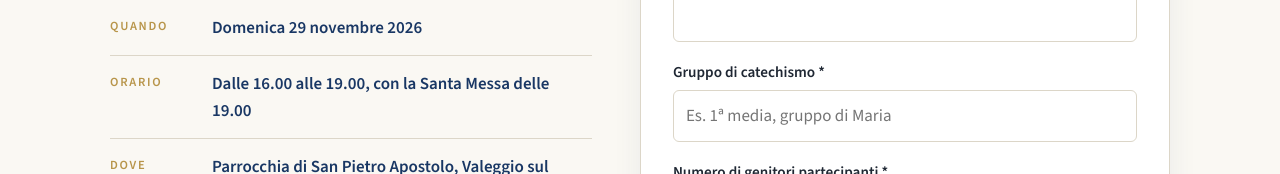
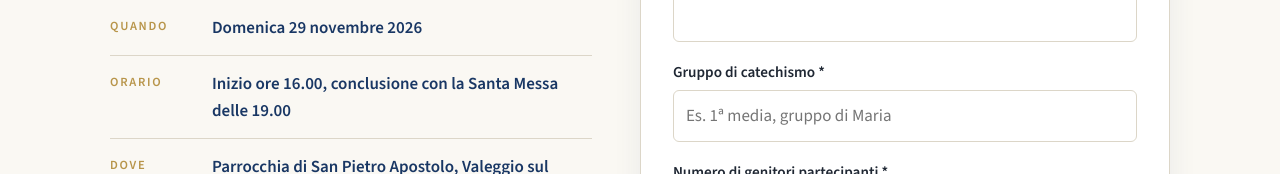
Before and after one commit to silviabovo85/ritiro-avvento, a Next.js app: page / in a window 1280 px wide. Shown: the part 683-857 px from the top of the page. Built offline with nearby package versions, Linux system fonts and the light colour scheme.

Commit message:
Orario: testo come prima, inizio 16.00
Co-Authored-By: Claude Opus 5.5 (1M context) <noreply@anthropic.com>
Claude-Session: https://claude.ai/code/session_015CXzLptw1gEeKTz5QszLNf

```diff
--- a/app/page.tsx
+++ b/app/page.tsx
@@ -26,7 +26,7 @@ export default function Home() {
           </p>
           <dl className="dettagli">
             <div><dt>Quando</dt><dd>{EVENTO.data}</dd></div>
-            <div><dt>Orario</dt><dd>Dalle 16.00 alle 19.00, con la Santa Messa delle 19.00</dd></div>
+            <div><dt>Orario</dt><dd>Inizio ore 16.00, conclusione con la Santa Messa delle 19.00</dd></div>
             <div><dt>Dove</dt><dd>{EVENTO.luogo}</dd></div>
             <div><dt>Per chi</dt><dd>{EVENTO.destinatari}</dd></div>
           </dl>
```
